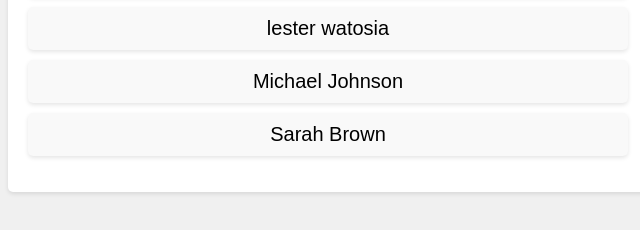
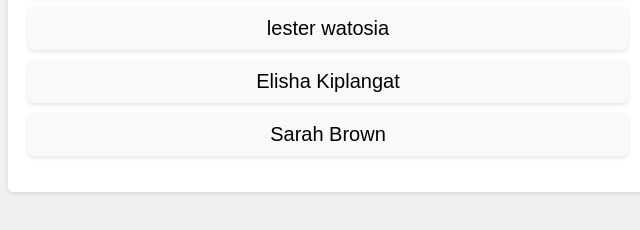
Before and after one commit to Mwangithuranira/teach2givegithubtesting, a plain HTML site: page index.html in a window 1280 px wide. Shown: the part 196-426 px from the top of the page, 312-952 px from the left. Drawn offline with Linux system fonts and the light colour scheme.

Commit message:
Forth commit

```diff
--- a/index.html
+++ b/index.html
@@ -12,7 +12,7 @@
         <ul class="people-list">
             <li>pauline mwaura</li>
             <li>lester watosia</li>
-            <li>Michael Johnson</li>
+            <li>Elisha Kiplangat</li>
             <li>Sarah Brown</li>
         </ul>
     </div>
```
